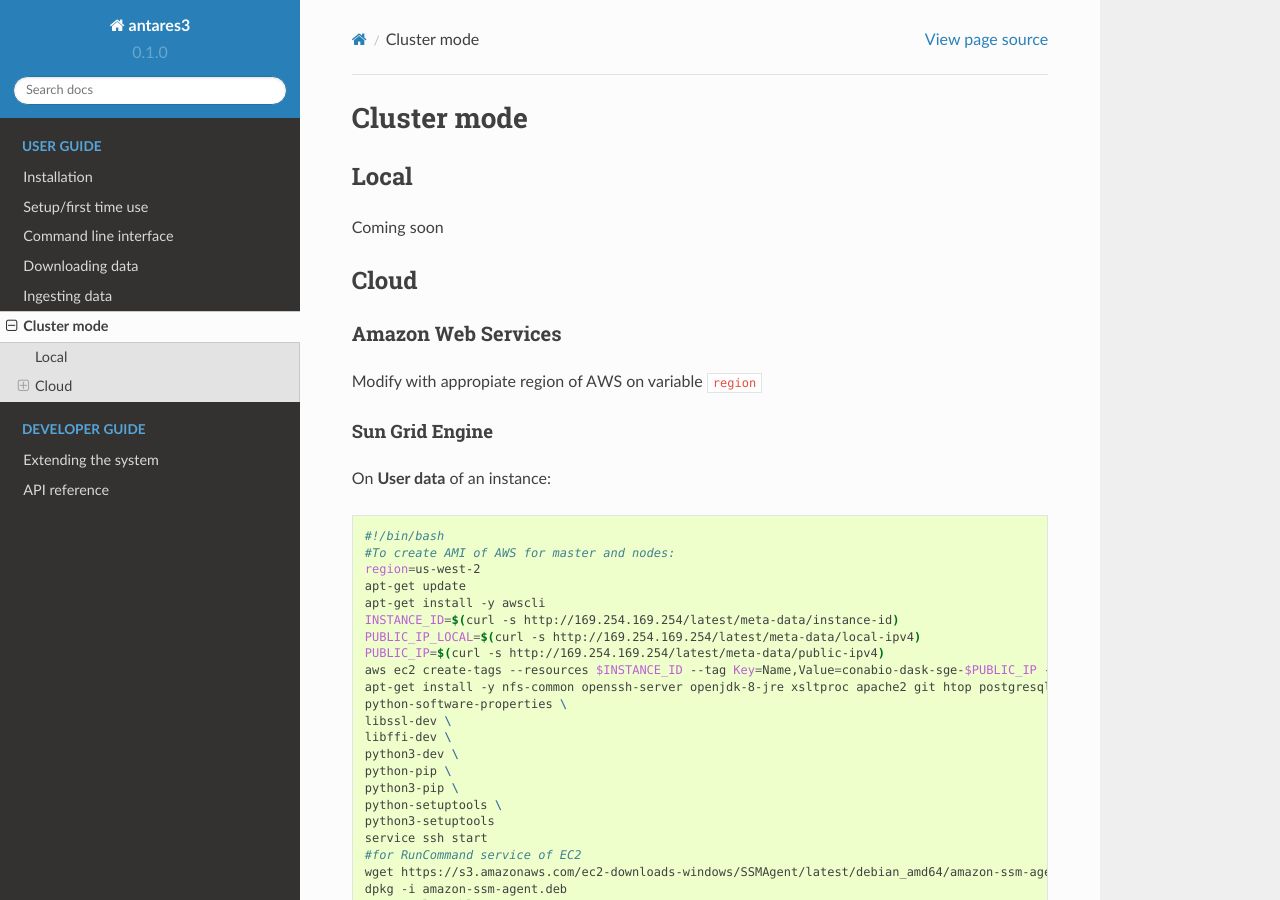
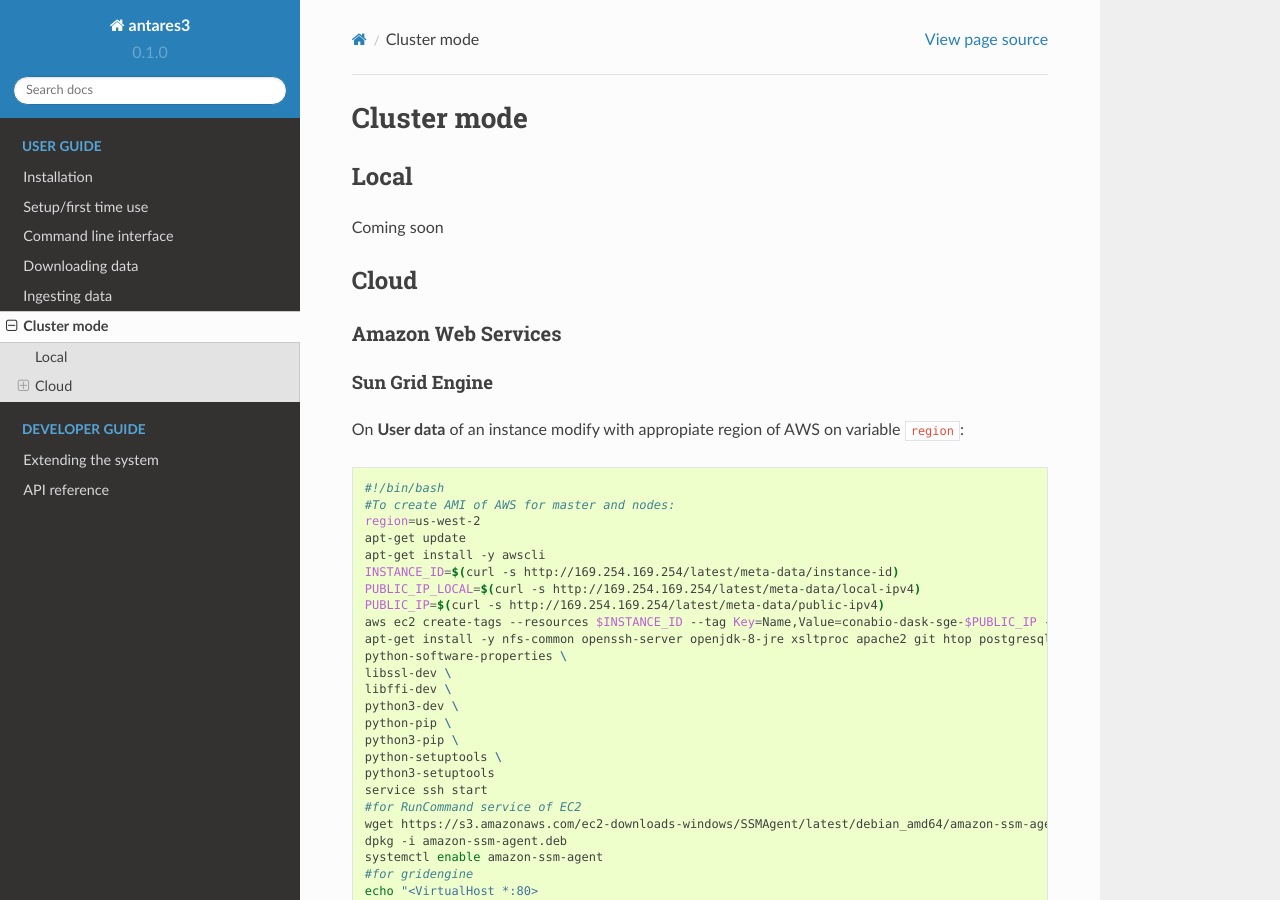
Before and after one commit to CONABIO/antares3, a Sphinx documentation site: the page built from docs/cluster.rst, in a window 1280 px wide and 900 px high. Built offline with Sphinx 7.4.7 and the Read the Docs theme 2.0.0, drawn with Linux system fonts in a browser that asks for light colours.

```diff
--- a/docs/cluster.rst
+++ b/docs/cluster.rst
@@ -15,13 +15,11 @@ Cloud
 Amazon Web Services
 -------------------
 
-Modify with appropiate region of AWS on variable ``region``
-
 
 Sun Grid Engine
 ^^^^^^^^^^^^^^^
 
-On **User data** of an instance:
+On **User data** of an instance modify with appropiate region of AWS on variable ``region``:
 
 .. code-block:: bash
 
```
